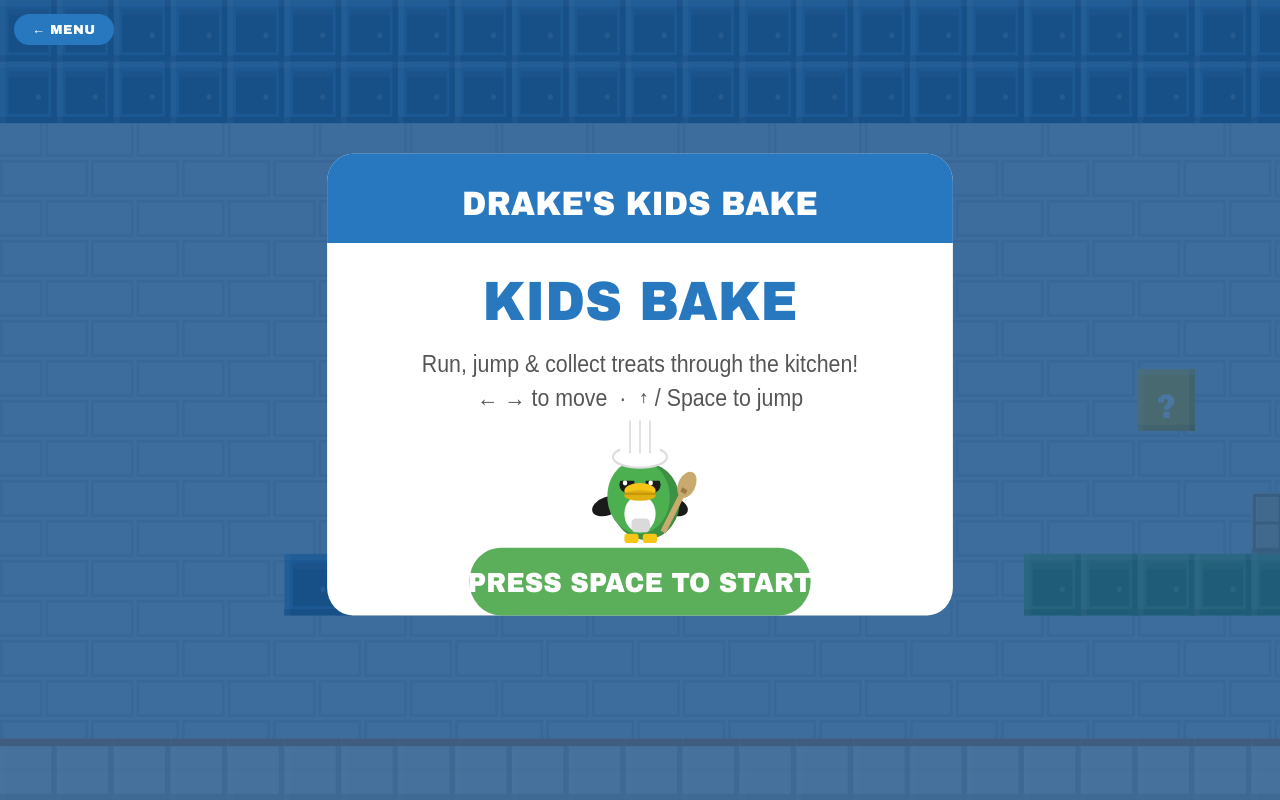
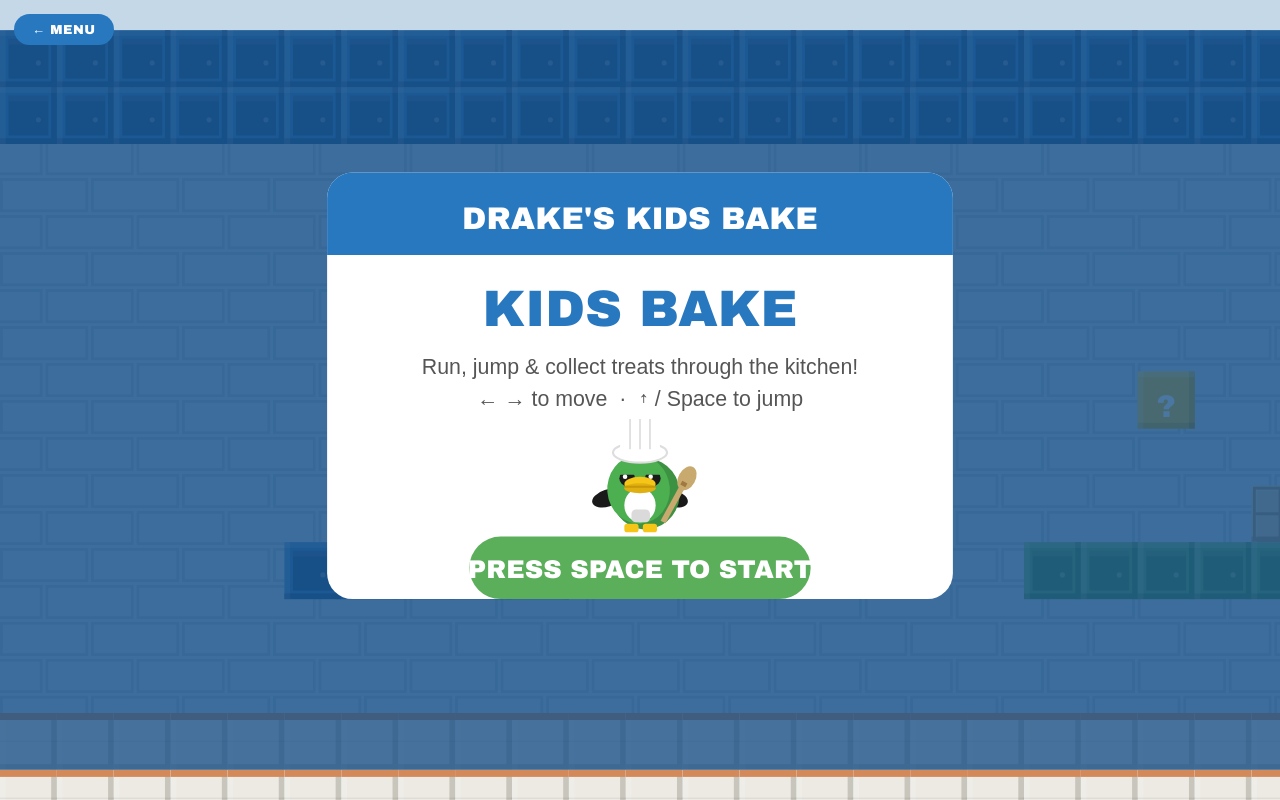
Before and after one commit to jaidanjuanta/drs-kids-bake-game-concept, a plain HTML site: page platformer/index.html in a window 1280 px wide. Drawn offline with Linux system fonts and the light colour scheme.

Commit message:
Fix fullscreen: uniform scale letterbox for both games
Replaces stretched x/y scaling with uniform scale + centered offset so
neither game distorts on non-16:9 screens. Also fixes touch coordinate
mapping in platformer to account for letterbox offset.

Co-Authored-By: Claude Sonnet 4.6 <noreply@anthropic.com>

```diff
--- a/platformer/index.html
+++ b/platformer/index.html
@@ -49,6 +49,7 @@ window.addEventListener('keyup',   e => { keys[e.code]=false; });
 
 // Touch / click controls
 let touchLeft=false, touchRight=false, touchJump=false;
+let gScale=1, gOX=0, gOY=0;
 
 // ── Game state ──────────────────────────────────────────────
 let state = 'idle'; // idle | playing | dead | win
@@ -734,8 +735,8 @@ function buildTouchControls() {
   function getTouches(e) {
     for(const t of e.touches){
       const r=canvas.getBoundingClientRect();
-      const cx=(t.clientX-r.left)*(W/r.width);
-      const cy=(t.clientY-r.top)*(H/r.height);
+      const cx=(t.clientX-r.left-gOX)/gScale;
+      const cy=(t.clientY-r.top-gOY)/gScale;
       touchLeft =touchLeft  || (cx>=zones[0].x&&cx<zones[0].x+zones[0].w&&cy>H-110);
       touchRight=touchRight || (cx>=zones[1].x&&cx<zones[1].x+zones[1].w&&cy>H-110);
       touchJump =touchJump  || (cx>=zones[2].x&&cy>H-110);
@@ -780,7 +781,12 @@ function loop() {
 
   if(state==='playing') update();
 
-  ctx.setTransform(canvas.width/W, 0, 0, canvas.height/H, 0, 0);
+  gScale = Math.min(canvas.width/W, canvas.height/H);
+  gOX = (canvas.width - W*gScale)/2; gOY = (canvas.height - H*gScale)/2;
+  ctx.resetTransform();
+  ctx.fillStyle = '#C5D8E8';
+  ctx.fillRect(0, 0, canvas.width, canvas.height);
+  ctx.setTransform(gScale, 0, 0, gScale, gOX, gOY);
   ctx.clearRect(0,0,W,H);
 
   if(state==='idle') {
```
Also changed, not shown: flappy/index.html (+6 -1 lines).
